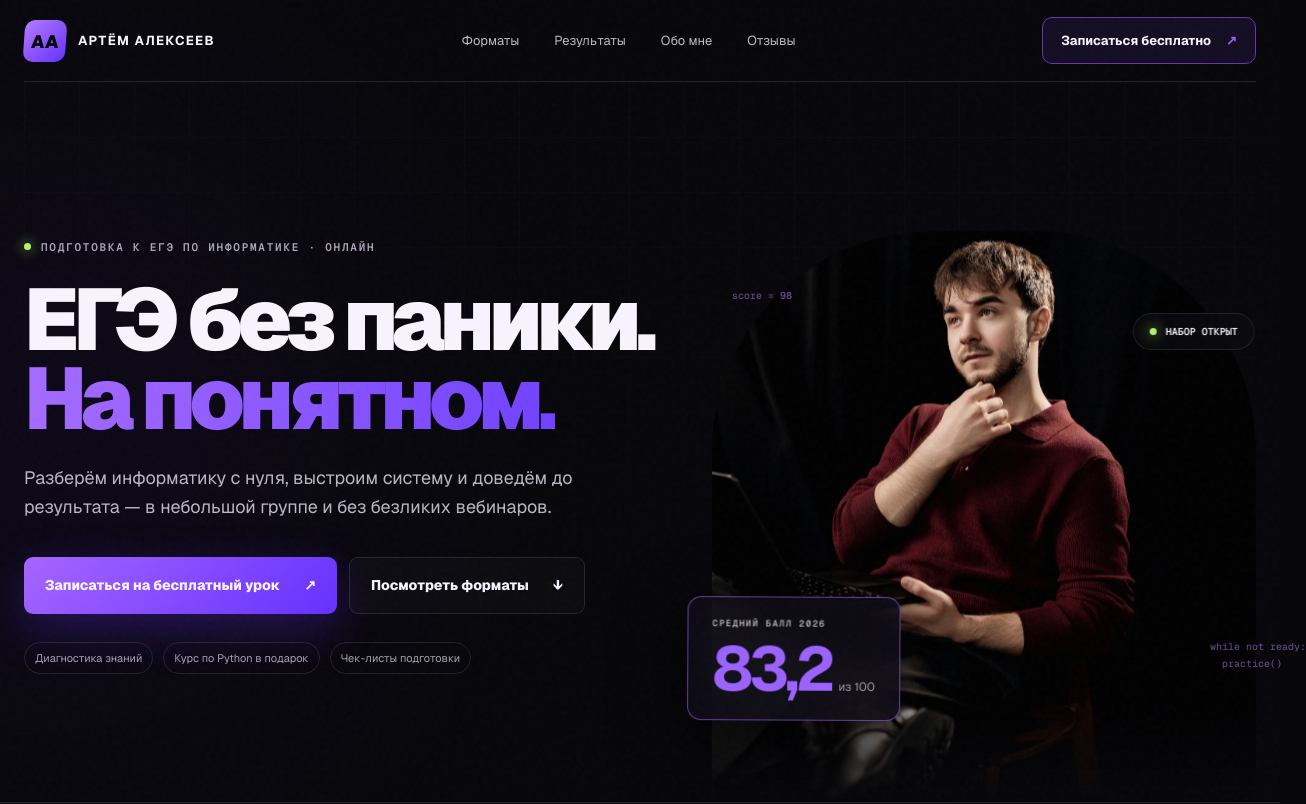
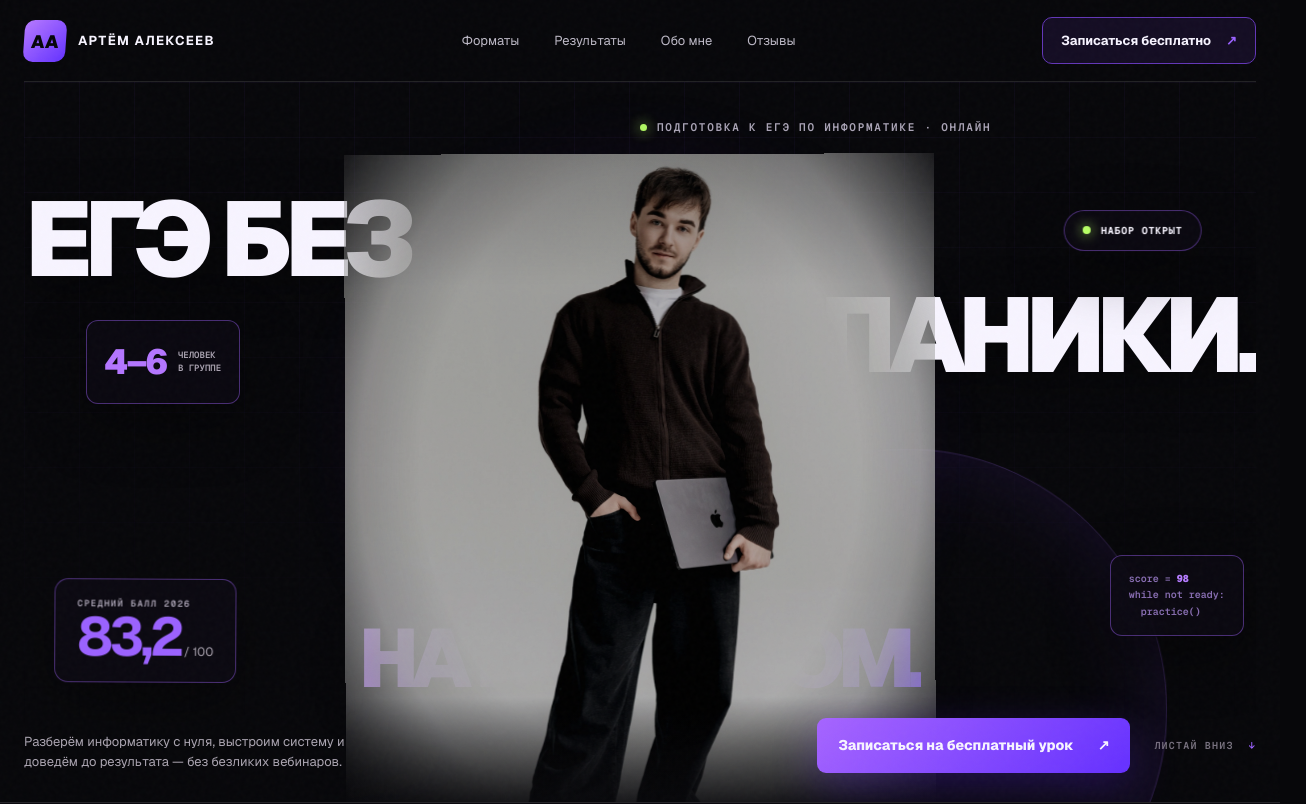
Before and after one commit to matvej-working/artem-alekseev-ege-site, a Next.js app: page / in a window 1280 px wide. Shown: the top 804 px of the page, 1306 px wide, since content can reach past the window. Built offline with nearby package versions, Linux system fonts and the light colour scheme.

Commit message:
Redesign hero around centered portrait

```diff
--- a/app/page.tsx
+++ b/app/page.tsx
@@ -40,24 +40,36 @@ export default function Home() {
         <a className="navCta" href={tgTrial} target="_blank" rel="noreferrer">Записаться бесплатно <span>↗</span></a>
       </header>
 
-      <section className="hero shell" id="top">
-        <div className="heroGlow" />
-        <div className="heroCopy">
-          <div className="eyebrow"><i /> Подготовка к ЕГЭ по информатике · онлайн</div>
-          <h1>ЕГЭ без паники.<br /><em>На понятном.</em></h1>
-          <p className="lead">Разберём информатику с нуля, выстроим систему и доведём до результата — в небольшой группе и без безликих вебинаров.</p>
-          <div className="heroActions">
-            <a className="button primary" href={tgTrial} target="_blank" rel="noreferrer">Записаться на бесплатный урок <span>↗</span></a>
-            <a className="button ghost" href="#format">Посмотреть форматы <span>↓</span></a>
-          </div>
-          <div className="heroMeta"><span>Диагностика знаний</span><span>Курс по Python в подарок</span><span>Чек-листы подготовки</span></div>
+      <section className="heroCentered shell" id="top">
+        <div className="heroCenterGlow" aria-hidden="true" />
+        <div className="heroCenterEyebrow"><i /> Подготовка к ЕГЭ по информатике · онлайн</div>
+
+        <h1 className="heroCenterTitle">
+          <span className="titleLeft">ЕГЭ БЕЗ</span>
+          <span className="titleRight">ПАНИКИ.</span>
+          <em>НА ПОНЯТНОМ.</em>
+        </h1>
+
+        <div className="heroPortrait">
+          <div className="portraitHalo" aria-hidden="true" />
+          <img src="/artem-about.jpg" alt="Артём Алексеев — преподаватель информатики" />
         </div>
-        <div className="heroVisual">
-          <div className="code codeOne">score = <b>98</b></div>
-          <div className="code codeTwo">while not ready:<br />&nbsp;&nbsp;practice()</div>
-          <img src="/artem-hero.jpg" alt="Артём Алексеев — преподаватель информатики" />
-          <div className="scoreCard"><small>СРЕДНИЙ БАЛЛ 2026</small><strong>83,2</strong><span>из 100</span></div>
-          <div className="status"><i /> набор открыт</div>
+
+        <div className="heroFloat heroFloatScore">
+          <small>СРЕДНИЙ БАЛЛ 2026</small>
+          <strong>83,2</strong><span> / 100</span>
+        </div>
+        <div className="heroFloat heroFloatStatus"><i /> НАБОР ОТКРЫТ</div>
+        <div className="heroFloat heroFloatCode">score = <b>98</b><br />while not ready:<br />&nbsp;&nbsp;practice()</div>
+        <div className="heroFloat heroFloatMini">
+          <span>4–6</span>
+          <small>человек<br />в группе</small>
+        </div>
+
+        <p className="heroCenterLead">Разберём информатику с нуля, выстроим систему и доведём до результата — без безликих вебинаров.</p>
+        <div className="heroCenterActions">
+          <a className="button primary" href={tgTrial} target="_blank" rel="noreferrer">Записаться на бесплатный урок <span>↗</span></a>
+          <a className="heroScroll" href="#results">листай вниз <span>↓</span></a>
         </div>
       </section>
 
```
Also changed, not shown: app/globals.css.
